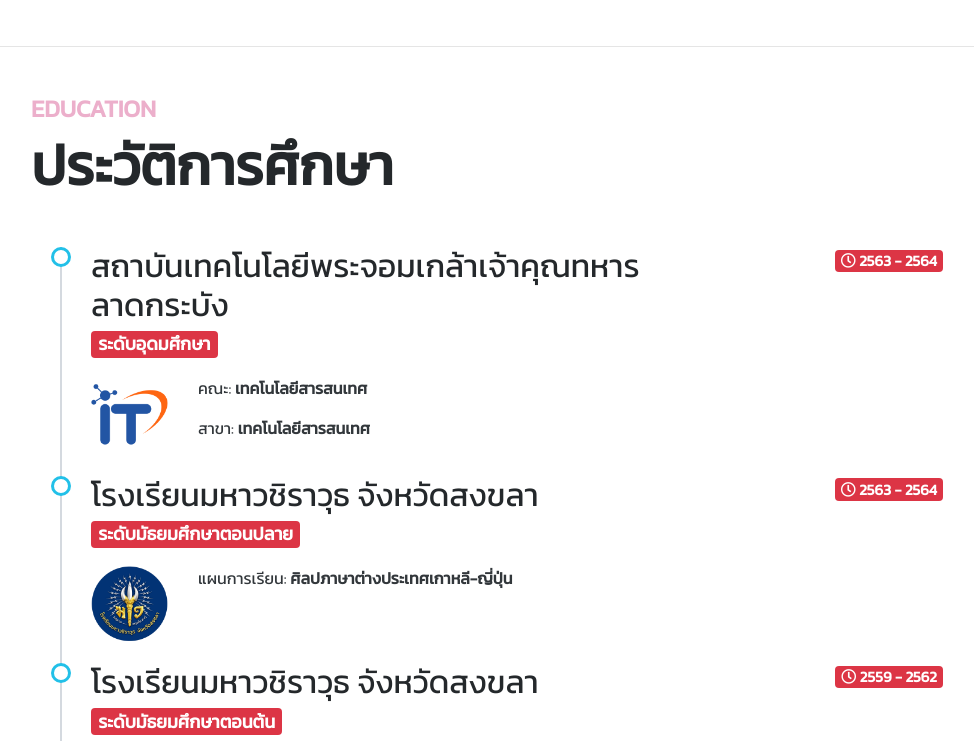
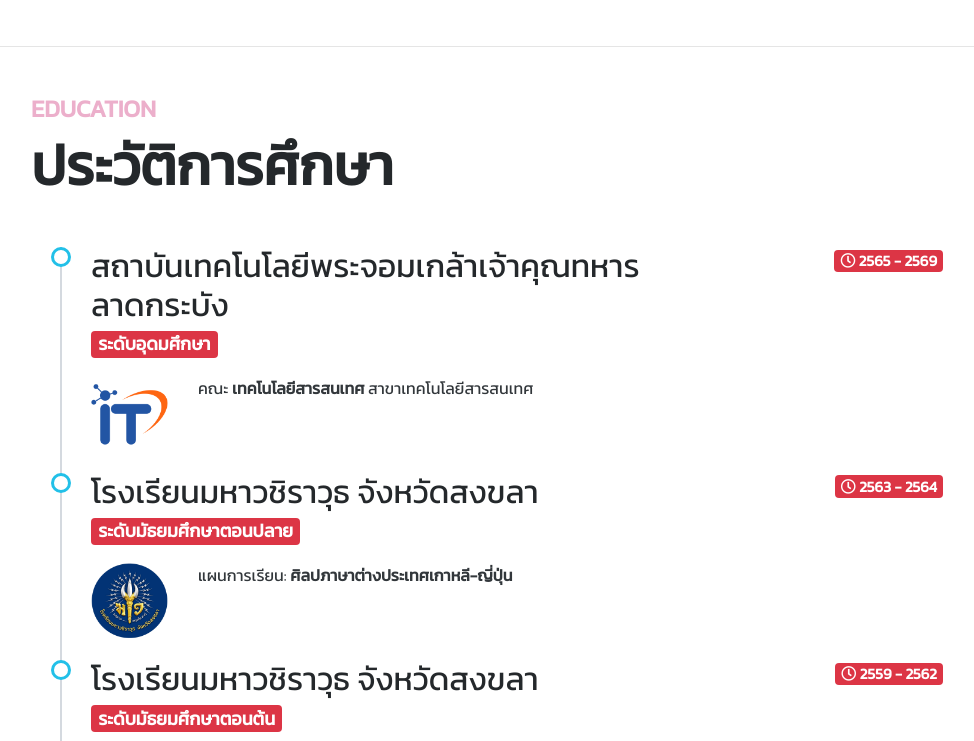
Before and after one commit to EntityKunG/hpPortfolio, a PHP site: page / in a window 1280 px wide. Shown: the part 1644-2385 px from the top of the page, without its empty margins (289-1263 px from the left). Run offline with PHP 8.4, Linux system fonts and the light colour scheme; some libraries are stand-ins or nearby versions.

Commit message:
Fix new text

```diff
--- a/index.php
+++ b/index.php
@@ -249,13 +249,12 @@
 		                            <div class="col-4 col-md-2"> <img src="/img/cropped-it-logo.png" class="img img-fluid" />
 		                            </div>
 		                            <div class="col-8 col-md-10">
-		                                <p>คณะ: <b>เทคโนโลยีสารสนเทศ</b></p>
-		                                <p>สาขา: <b>เทคโนโลยีสารสนเทศ</b></p>
+		                                <p>คณะ <b>เทคโนโลยีสารสนเทศ</b> สาขาเทคโนโลยีสารสนเทศ</p>
 		                            </div>
 		                        </div>
 		                    </div>
 		                    <div class="resume-date text-md-right">
-		                        <h5><span class="badge badge-danger text-white"><i class="far fa-clock"></i> 2563 - 2564</span></h5>
+		                        <h5><span class="badge badge-danger text-white"><i class="far fa-clock"></i> 2565 - 2569</span></h5>
 		                    </div>
 		                </div>
 	            	</li>
```
